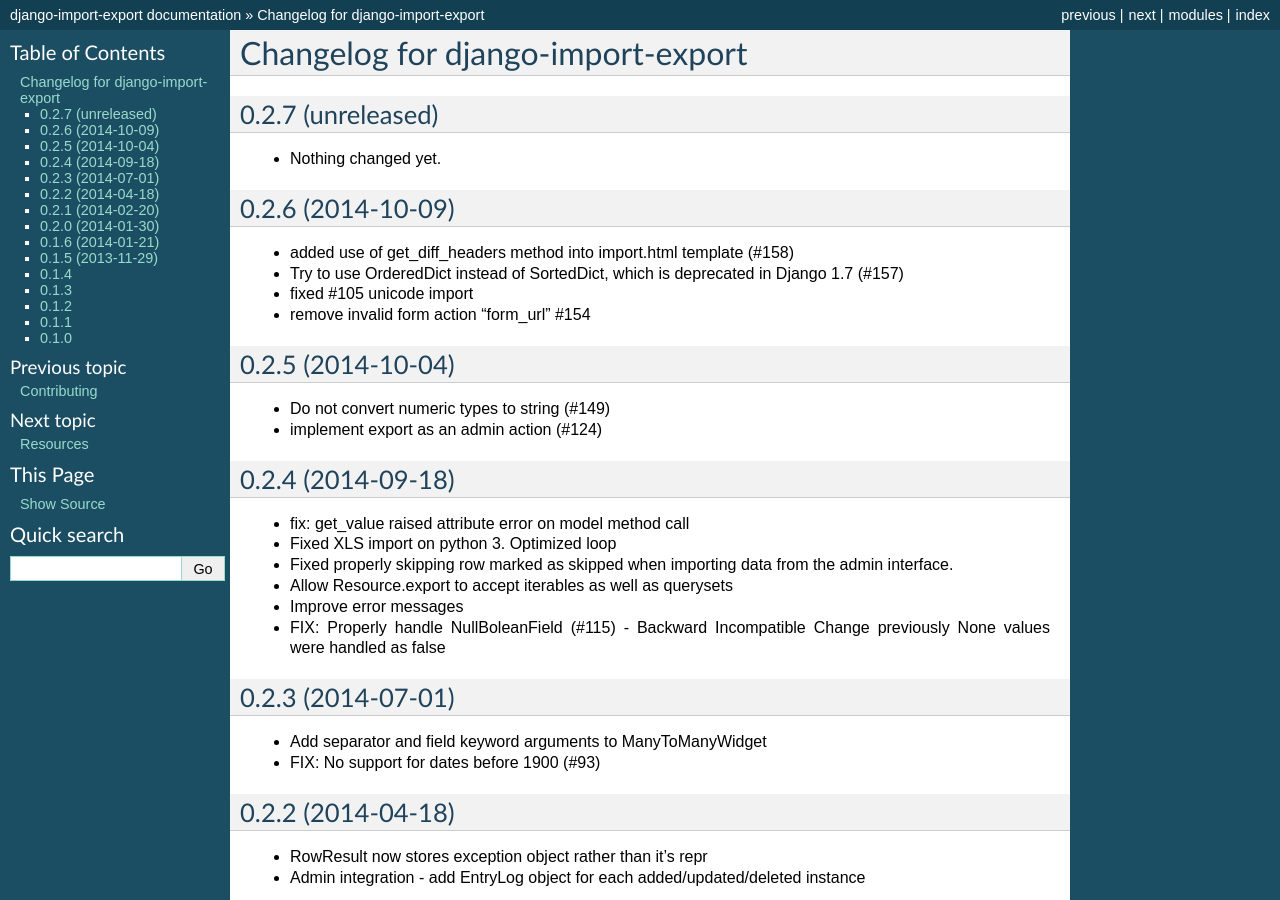
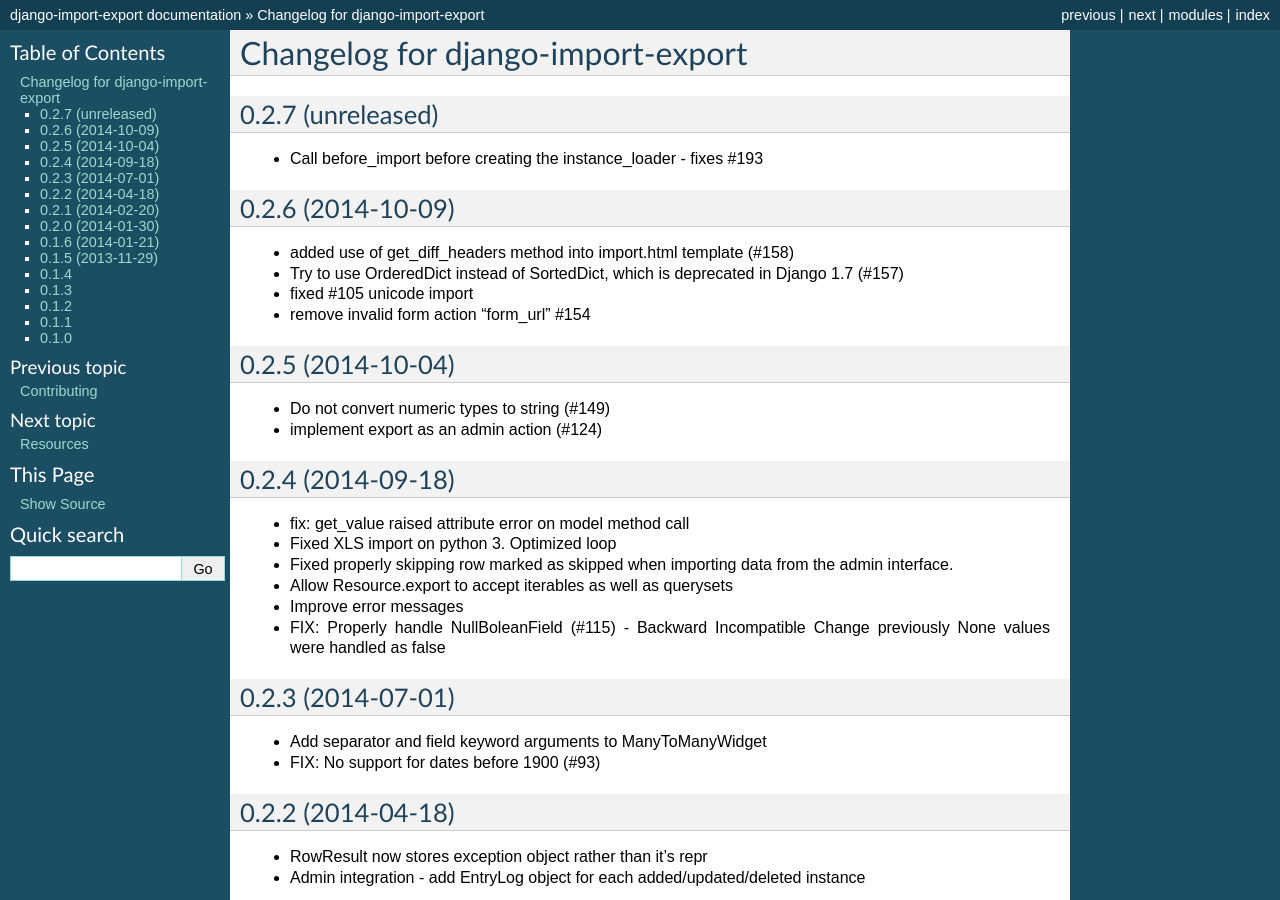
Before and after one commit to django-import-export/django-import-export, a Sphinx documentation site: the page built from docs/changelog.rst, in a window 1280 px wide and 900 px high. Built offline with Sphinx 7.4.7, drawn with Linux system fonts in a browser that asks for light colours; the version number could not be read and is left out.

Commit message:
Update changelog.rst

```diff
--- a/docs/changelog.rst
+++ b/docs/changelog.rst
@@ -4,7 +4,7 @@
 0.2.7 (unreleased)
 ------------------
 
-- Nothing changed yet.
+- Call before_import before creating the instance_loader - fixes #193
 
 
 0.2.6 (2014-10-09)
```
